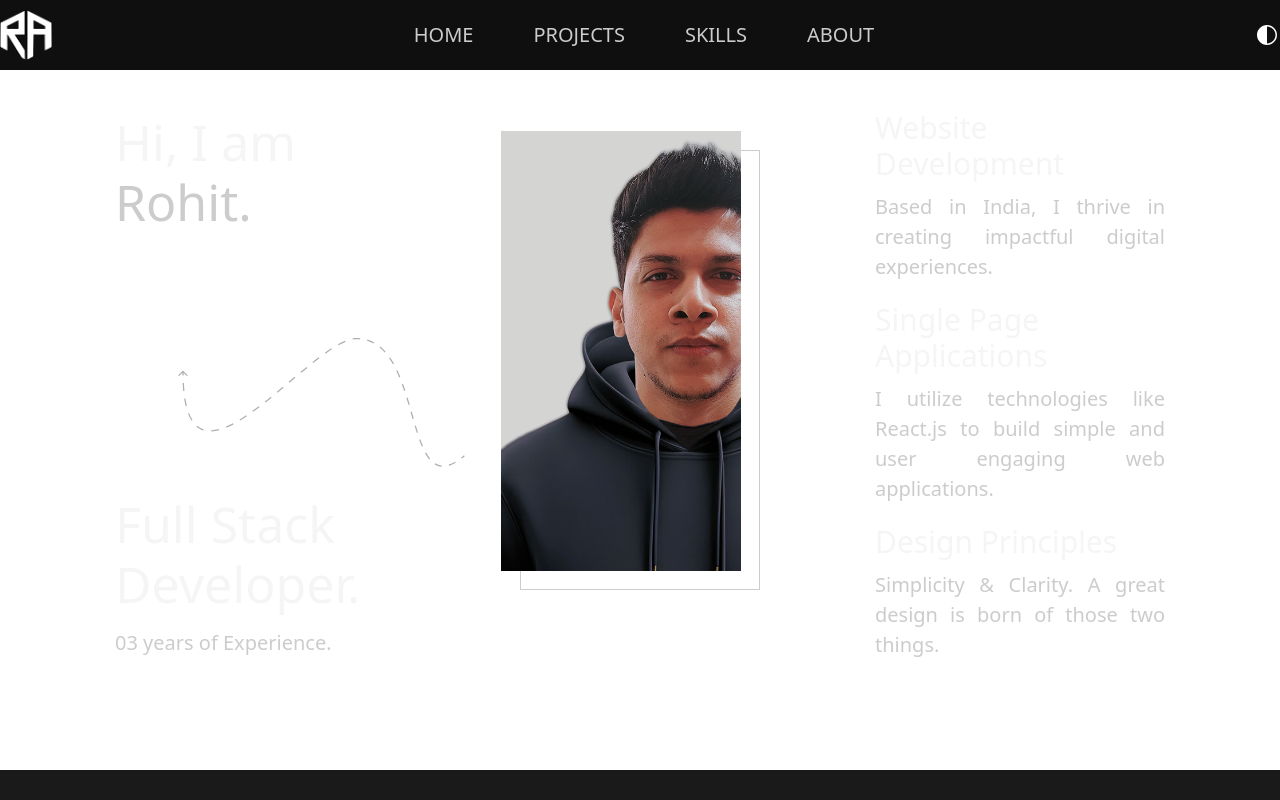
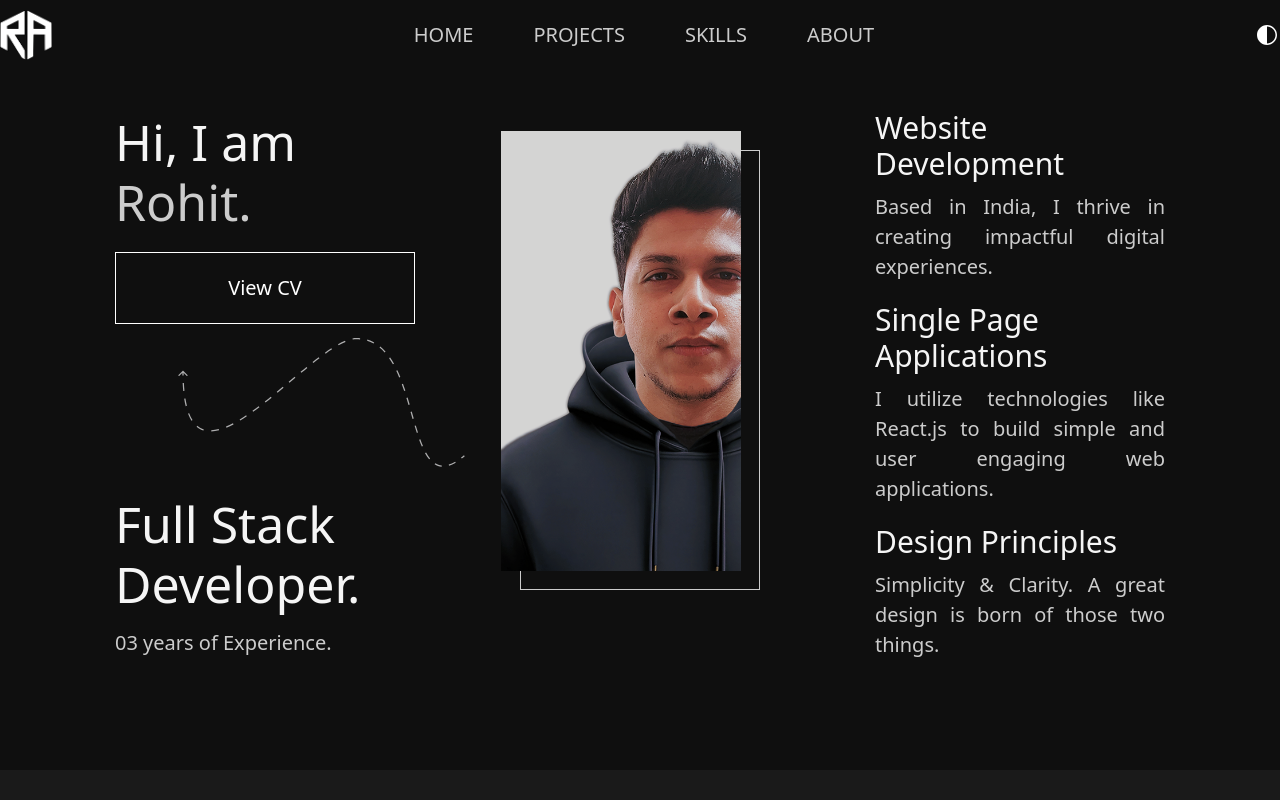
Before and after one commit to rohitashtekar/portfolio, a React (Vite) app in the folder Portfolio/: page / in a window 1280 px wide. Shown: the top 800 px of the page. Built offline with nearby package versions, Linux system fonts and the light colour scheme.

Commit message:
ADDED: dark/light theme functionality

```diff
--- a/Portfolio/src/App.jsx
+++ b/Portfolio/src/App.jsx
@@ -12,15 +12,17 @@ import Terms from './pages/Terms';
 import Skills from './pages/Skills';
 import ScrollToTop from './utils/ScrollToTop';
 import Resume from './components/Resume';
+import { useState } from 'react';
 
 function App() {
+  const [isDark, setIsDark] = useState(true);
 
   return (
-    <>
+    <div className="app" data-theme={ isDark ? "dark" : "light"}>
       <BrowserRouter>
         <ScrollToTop />
         <Routes>
-          <Route element={<MainLayout />}>
+          <Route element={<MainLayout isDark={isDark} setIsDark={setIsDark}/>}>
             <Route path='/' element={<Home />} />
             <Route path='/projects' element={<Projects />} />
             <Route path='/skills' element={<Skills />} />
@@ -37,7 +39,7 @@ function App() {
           </Route>
         </Routes>
       </BrowserRouter>
-    </>
+    </div>
   )
 }
 
```
